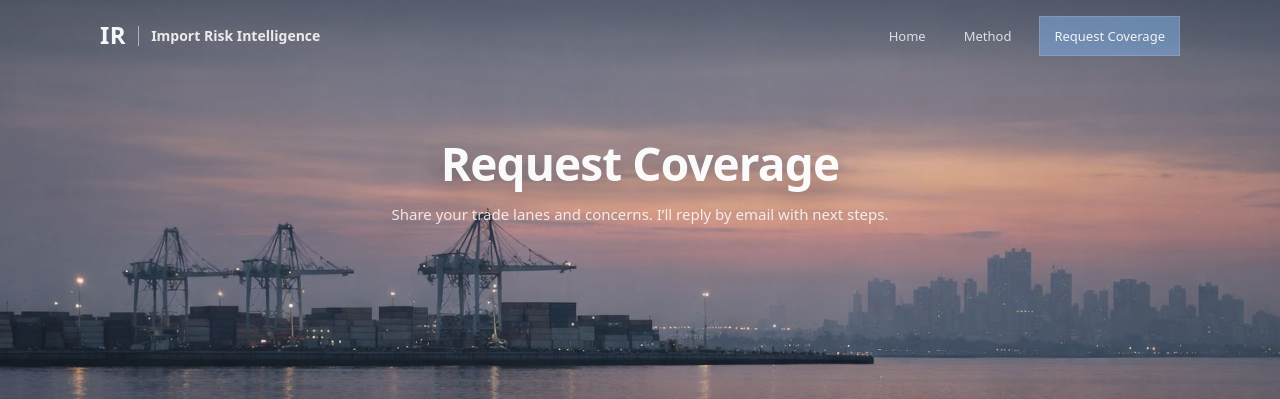
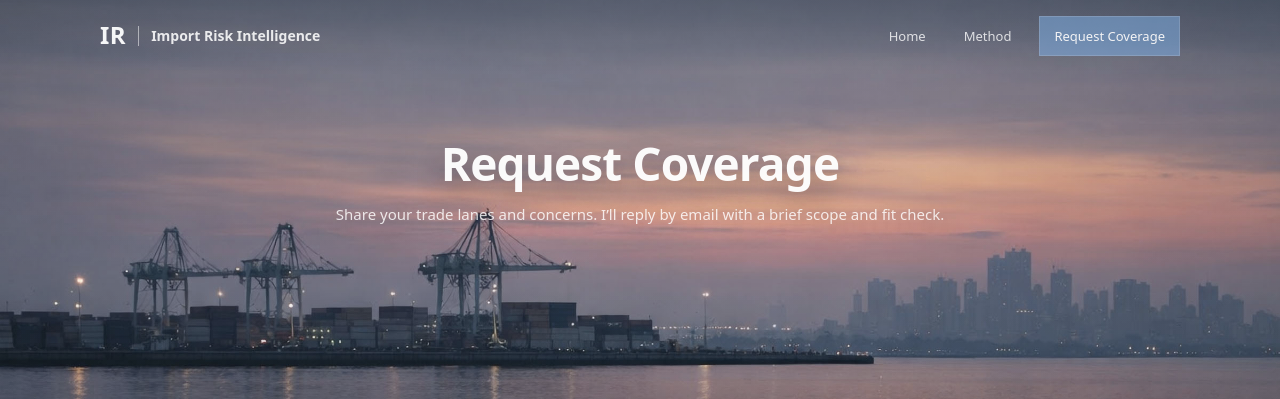
Before and after one commit to importrisk/import-risk-intelligence-site, a Jekyll site: the page built from contact.html, in a window 1280 px wide. Shown: the top 399 px of the page. Built offline with Jekyll 4.4.1, drawn with Linux system fonts in a browser that asks for light colours.

Commit message:
Update contact.html

```diff
--- a/contact.html
+++ b/contact.html
@@ -13,7 +13,7 @@
     <div class="container">
       <div class="contact-hero-head">
         <h1 class="contact-hero-title">Request Coverage</h1>
-        <p class="contact-hero-subtitle">Share your trade lanes and concerns. I’ll reply by email with next steps.</p>
+        <p class="contact-hero-subtitle">Share your trade lanes and concerns. I’ll reply by email with a brief scope and fit check.</p>
       </div>
     </div>
   </section>
```
